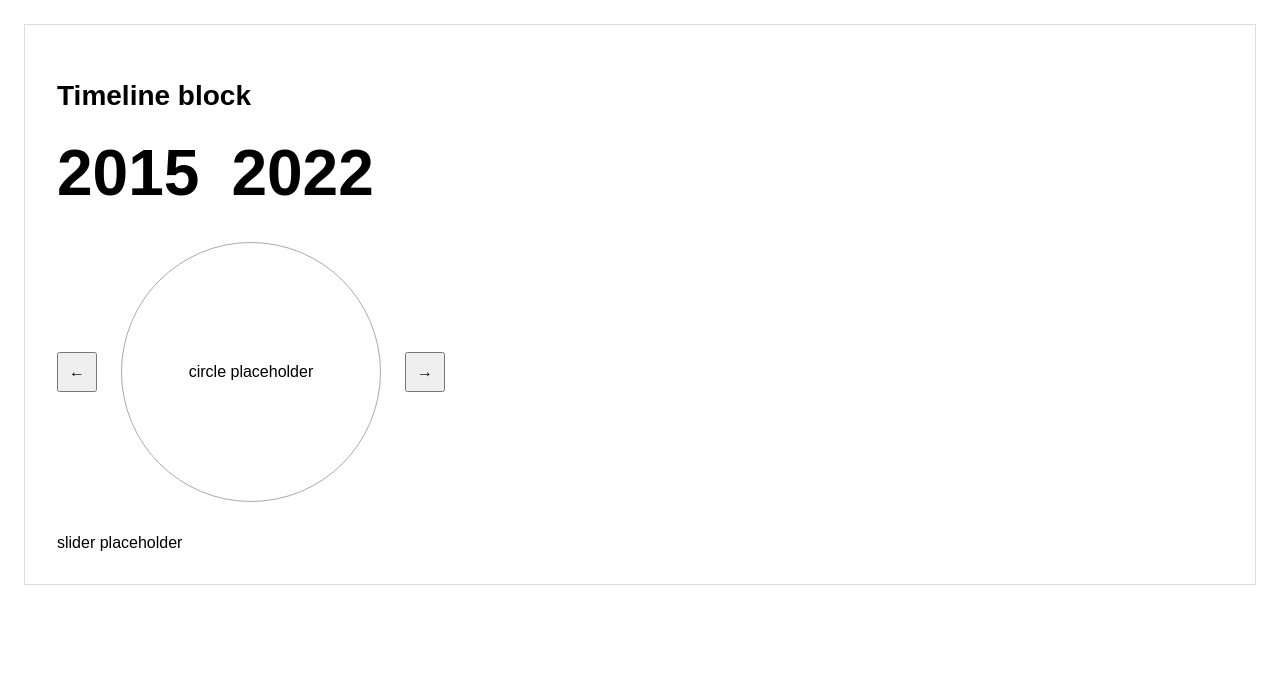
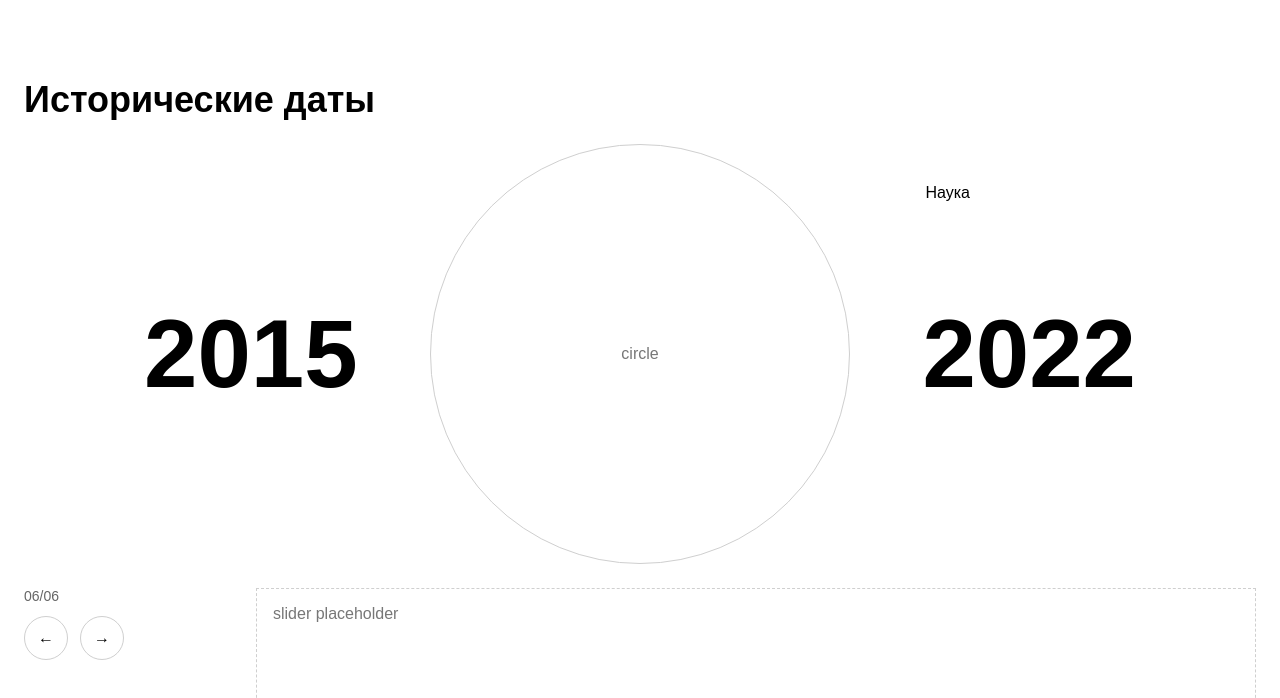
Before and after one commit to when-dev/only-digital-test, a React app: page / in a window 1280 px wide. Shown: the top 698 px of the page. Built offline with nearby package versions, Linux system fonts and the light colour scheme.

Commit message:
feat: refactor timeline component and added some new styles with absolute position

```diff
--- a/src/components/Timeline.scss
+++ b/src/components/Timeline.scss
@@ -1,42 +1,113 @@
 .timeline {
-	border: 1px solid #ddd;
-	padding: 32px
+	padding: 32px 0;
+}
+
+.timeline__container {
+	max-width: 1436px;
+	margin: 0 auto;
+	padding: 24px 0;
+}
+
+.timeline__header {
+	margin-bottom: 24px;
 }
 
 .timeline__title {
-	font-size: 28px;
-	margin-bottom: 24px;
+	margin: 0;
+	font-size: 36px;
+	line-height: 1.1;
 }
 
-.timeline__years {
-	display: flex;
-	gap: 32px;
-	margin-bottom: 32px;
-}
-
-.timeline_year {
-	font-size: 64px;
-	font-weight: 700;
-}
-
-.timeline__circle-area {
-	display: flex;
-	align-items: center;
-	gap: 24px;
-	margin-bottom: 32px;
-}
-
-.timeline__circle {
-	width: 260px;
-	height: 260px;
-	border-radius: 50%;
-	border: 1px solid #aaa;
+.timeline__stage {
+	position: relative;
+	height: 420px;
 	display: flex;
 	align-items: center;
 	justify-content: center;
 }
 
-.timeline__arrow {
-	width: 40px;
-	height: 40px;
+.timeline__circle-wrap {
+	position: relative;
+	width: 420px;
+	height: 420px;
 }
+
+.timeline__circle {
+	width: 100%;
+	height: 100%;
+	border-radius: 50%;
+	border: 1px solid #cfcfcf;
+	display: flex;
+	align-items: center;
+	justify-content: center;
+	color: #777;
+}
+
+.timeline__category {
+	position: absolute;
+	top: 40px;
+	right: -120px;
+	font-size: 16px;
+}
+
+.timeline__years {
+  position: absolute;
+  inset: 0;
+  pointer-events: none;
+}
+
+.timeline__year {
+  position: absolute;
+  top: 50%;
+  transform: translateY(-50%);
+  font-size: 96px;
+  font-weight: 700;
+  line-height: 1;
+}
+
+.timeline__year--from {
+  left: 120px;
+}
+
+.timeline__year--to {
+  right: 120px;
+}
+
+.timeline__bottom {
+	margin-top: 24px;
+	display: grid;
+	grid-template-columns: 200px 1fr;
+	gap: 32px;
+	align-items: start;
+}
+
+.timeline__nav {
+	display: grid;
+	gap: 12px;
+}
+
+.timeline__counter {
+	font-size: 14px;
+	color: #666;
+}
+
+.timeline__buttons {
+	display: flex;
+	gap: 12px;
+}
+
+.timeline__btn {
+	width: 44px;
+	height: 44px;
+	border: 1px solid #cfcfcf;
+	border-radius: 50%;
+	background: #fff;
+	cursor: pointer;
+}
+
+.timeline__slider-placeholder {
+	min-height: 120px;
+	border: 1px dashed #cfcfcf;
+	padding: 16px;
+	color: #777;
+}
--- a/src/components/Timeline.tsx
+++ b/src/components/Timeline.tsx
@@ -3,23 +3,39 @@ import './Timeline.scss'
 export function Timeline() {
 	return (
 		<section className='timeline'>
-			<h2 className='timeline__title'>Timeline block</h2>
+			<div className='timeline__container'>
+				<header className='timeline__header'>
+					<h2 className='timeline__title'>Исторические даты</h2>
+				</header>
 
-			<div className='timeline__years'>
-				<span className='timeline_year'>2015</span>
-				<span className='timeline_year'>2022</span>
-			</div>
+				<div className='timeline__stage'>
+					<div className='timeline__years'>
+						<span className='timeline__year timeline__year--from'>2015</span>
+						<span className='timeline__year timeline__year--to'>2022</span>
+					</div>
 
-			<div className='timeline__circle-area'>
-				<button className='timeline__arrow'>&#8592;</button>
+					<div className='timeline__circle-wrap'>
+						<div className='timeline__circle'>circle</div>
 
-				<div className='timeline__circle'>circle placeholder</div>
+						<div className='timeline__category'>Наука</div>
+					</div>
+				</div>
 
-				<button className='timeline__arrow'>&#8594;</button>
-			</div>
+				<div className='timeline__bottom'>
+					<div className='timeline__nav'>
+						<div className='timeline__counter'>06/06</div>
+						<div className='timeline__buttons'>
+							<button className='timeline__btn' type='button' aria-label='Prev'>
+								←
+							</button>
+							<button className='timeline__btn' type='button' aria-label='Next'>
+								→
+							</button>
+						</div>
+					</div>
 
-			<div className="timeline__slider-placeholder">
-				slider placeholder
+					<div className='timeline__slider-placeholder'>slider placeholder</div>
+				</div>
 			</div>
 		</section>
 	)
```
